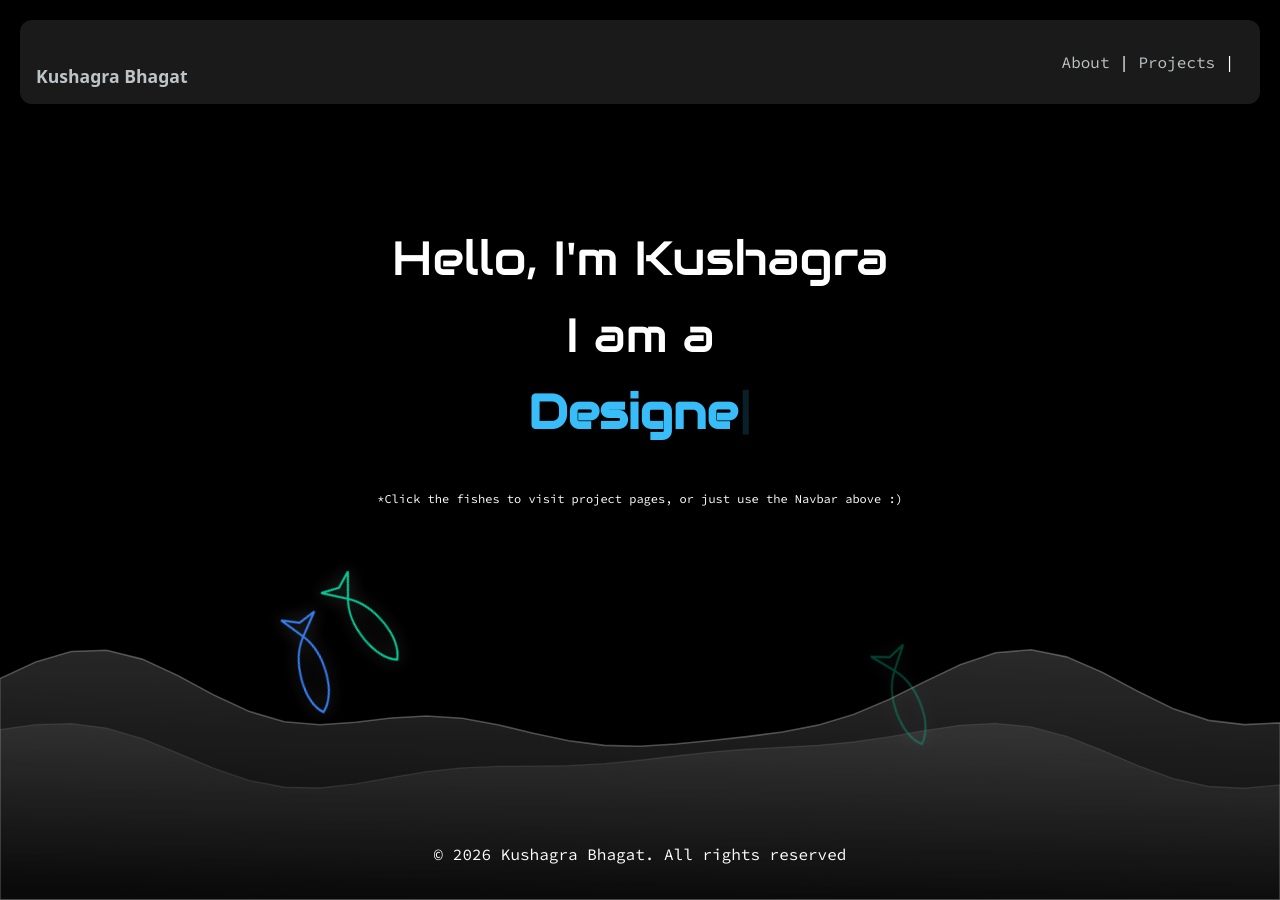
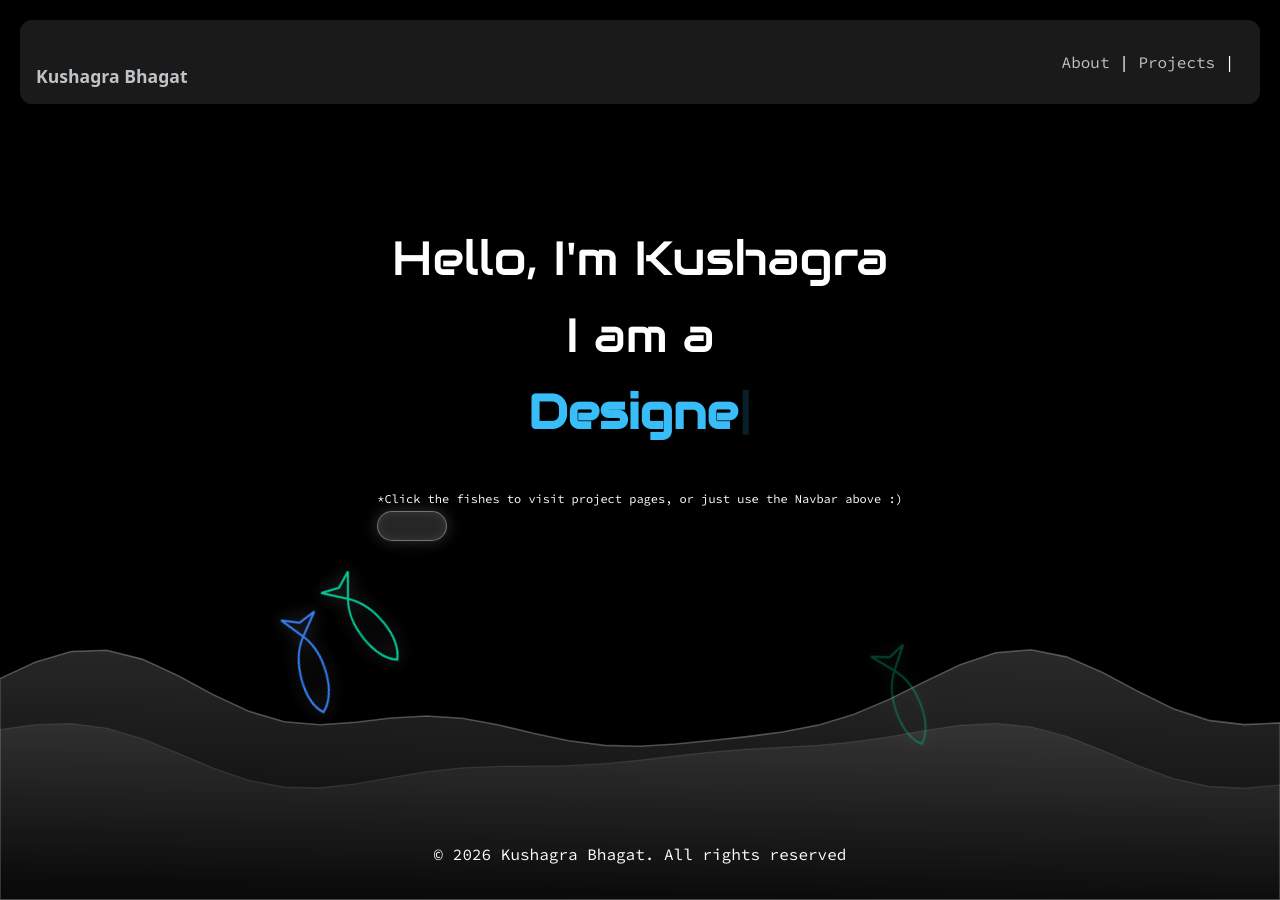
Before and after one commit to kuwushagra/kuwushagra.github.io, a Jekyll site: the page built from index.md, in a window 1280 px wide. Built offline with Jekyll 4.4.1, drawn with Linux system fonts in a browser that asks for light colours; some web fonts are replaced; a style sheet for code colours, icons or effects is not loaded.

Commit message:
Update home.html

```diff
--- a/_layouts/home.html
+++ b/_layouts/home.html
@@ -30,6 +30,51 @@ layout: default
     @keyframes blink {
       50% { opacity: 0; }
     }
+
+    /* button */
+    .glowing-btn {
+      display: inline-flex;
+      align-items: center;
+      gap: 12px;
+      padding: 14px 28px;
+      border-radius: 50px;
+      cursor: pointer;
+      text-decoration: none;
+      color: #ffffff;
+      font-size: 16px;
+      font-weight: 600;
+      letter-spacing: 0.5px;
+      background: rgba(255, 255, 255, 0.15);
+      border: 1px solid rgba(255, 255, 255, 0.35);
+      backdrop-filter: blur(4px);
+      box-shadow: 0 0 15px rgba(255, 255, 255, 0.2),
+                  inset 0 0 10px rgba(255, 255, 255, 0.1);
+      transition: all 0.3s ease-in-out;
+    }
+
+    .glowing-btn i {
+      font-size: 18px;
+      transition: transform 0.3s ease;
+    }
+
+    .glowing-btn:hover {
+      background: rgba(255, 255, 255, 0.25);
+      border-color: rgba(255, 255, 255, 0.6);
+      box-shadow: 0 0 25px rgba(255, 255, 255, 0.5),
+                  0 0 10px rgba(255, 255, 255, 0.3),
+                  inset 0 0 15px rgba(255, 255, 255, 0.2);
+      transform: translateY(-2px);
+    }
+
+    .glowing-btn:hover i {
+      transform: translateX(-3px);
+    }
+
+    .glowing-btn:active {
+      transform: translateY(0) scale(0.98);
+      box-shadow: 0 0 12px rgba(255, 255, 255, 0.3);
+    }
+
   </style>
 </head>
 
@@ -41,6 +86,11 @@ layout: default
     <h1><span class="typing-text"></span><span class="cursor">|</span></h1>
     <p style="font-size: 0.75em; margin: 0 auto;"><br><br>{{ page. submessage }}</p>
   </div>
+
+  <a href="/about" class="glowing-btn">
+    <i class="fa-solid fa-arrow-left"></i>
+    <span>{{ page.buttontext }}</span>
+  </a>
 
   <script>
     const words = ["Developer", "Designer", "Freelancer"];
```
